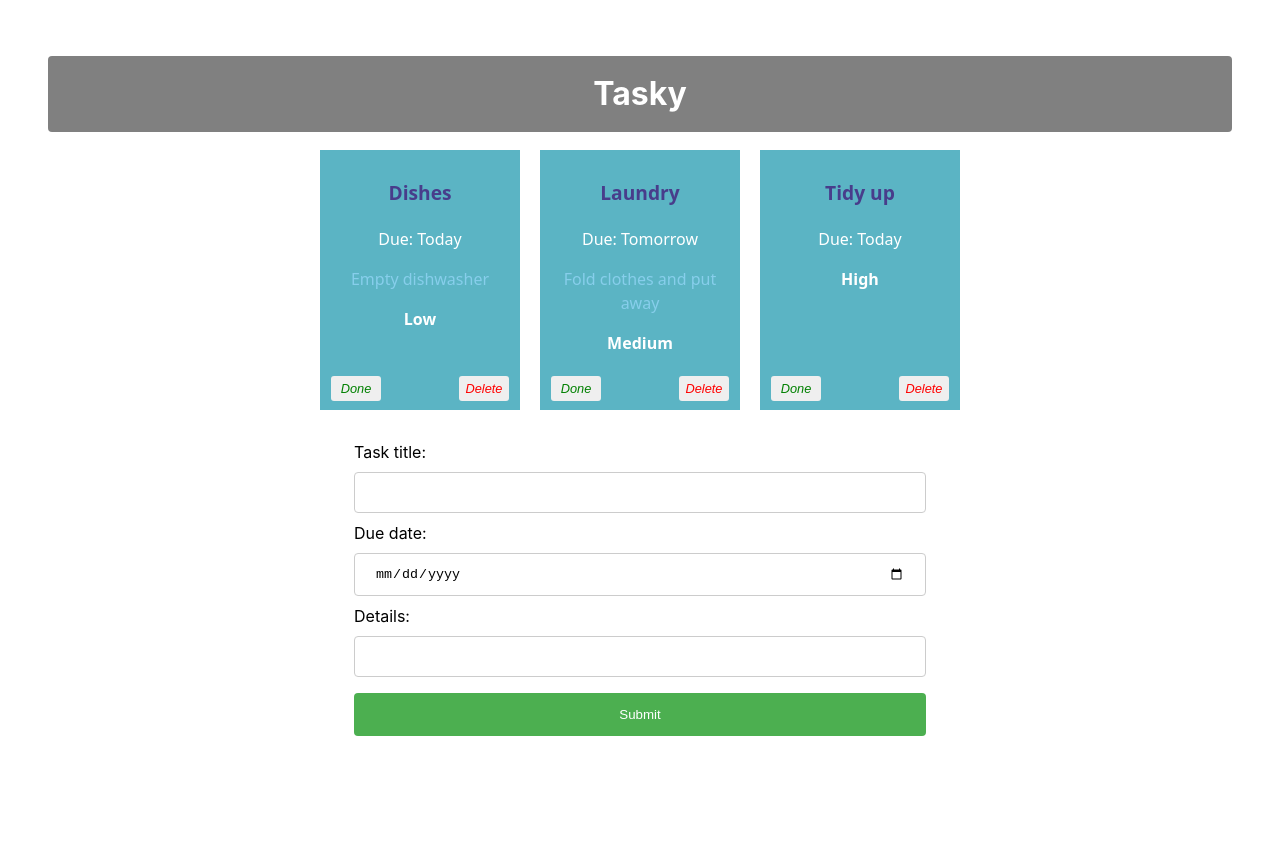
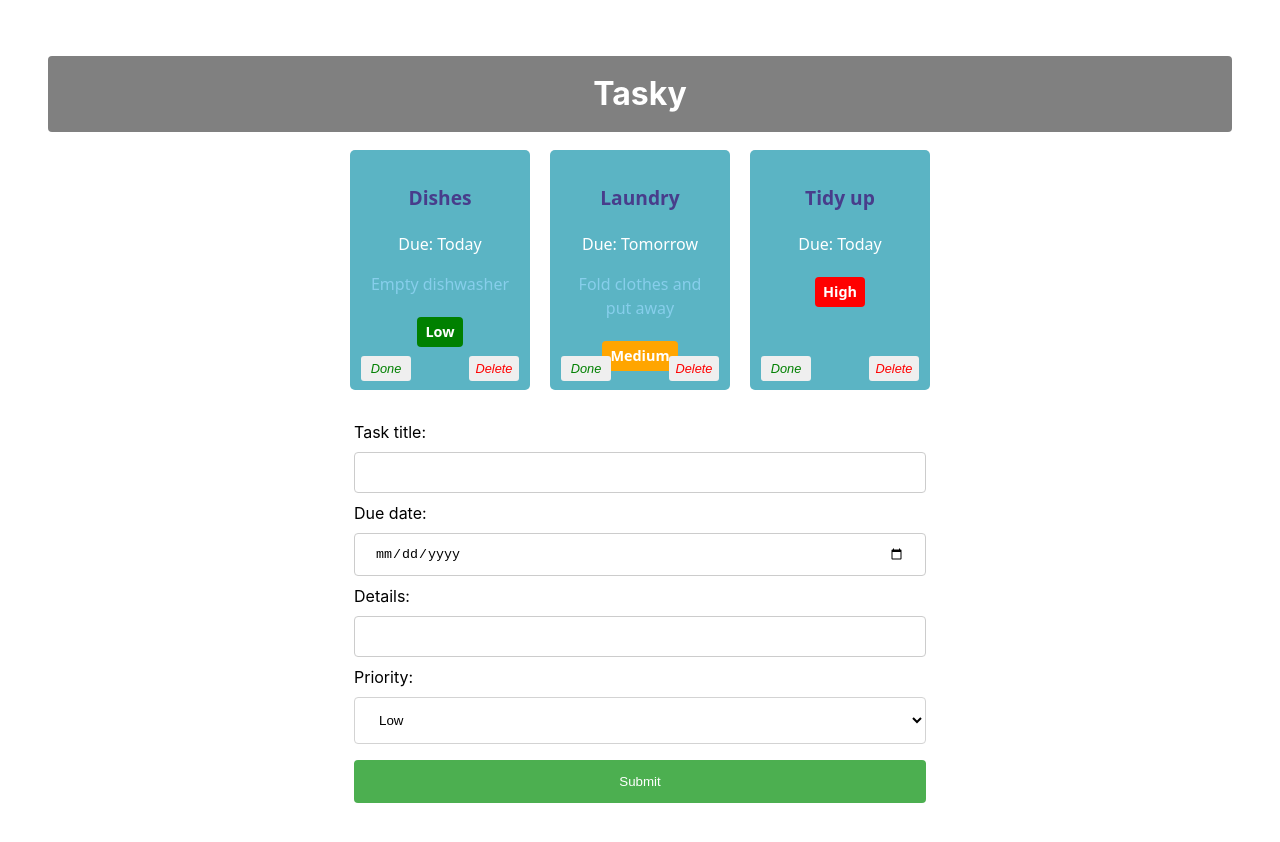
Before and after one commit to GraceRyan05/react-basics-labs, a React (Vite) app in the folder tasky/: page / in a window 1280 px wide. Shown: the top 842 px of the page. Before the commit the page ends 812 px from the top, so only its background shows below. Built offline with nearby package versions, Linux system fonts and the light colour scheme.

Commit message:
Tasky Lab 2b - Exercises done

```diff
--- a/tasky/src/App.css
+++ b/tasky/src/App.css
@@ -33,6 +33,7 @@ div {
   color: skyblue;
 }
 
+
 .card {
   display: inline-block;
   vertical-align: top;
@@ -43,8 +44,20 @@ div {
   width: 180px;
   height: 240px;
   margin: 10px;
-  padding: 10px;
+  padding: 15px;
   position: relative;
+  border-radius: 5px;
+  box-sizing: border-box;
+}
+
+.priorityLabel {
+  color: white;
+  display: inline-block;
+  padding: 4px 8px;
+  border-radius: 4px;
+  font-weight: bold;
+  margin: 5px 0;
+  font-size: 0.9em;
 }
 
 button {
@@ -92,6 +105,17 @@ input[type=submit] {
   cursor: pointer;
 }
 
+select[name="priority"]{
+  width: 100%;
+  background-color: white;
+  color: black;
+  padding: 14px 20px;
+  margin: 8px 0;
+  border-color: lightgrey;
+  border-radius: 4px;
+  cursor: pointer;
+}
+
 input[type=submit]:hover {
   background-color: #45a049;
 }
--- a/tasky/src/App.jsx
+++ b/tasky/src/App.jsx
@@ -15,7 +15,8 @@ function App() {
   const [ formState, setFormState ] = useState({
     title: "",
     description: "",
-    deadline: ""
+    deadline: "",
+    priority: "Low"
   });
 
   const doneHandler = (taskIndex) => {
@@ -43,6 +44,9 @@ function App() {
       case "deadline":
           form.deadline = event.target.value;
           break;
+      case "priority":
+        form.priority = event.target.value;
+        break;
       default:
           form = formState;
     }
@@ -72,7 +76,7 @@ function App() {
       title={task.title}
       description={task.description}
       deadline={task.deadline}
-      priority={ task.priority}
+      priority={task.priority}
       key={task.id}
       done={task.done}
       markDone={() => doneHandler(index)}
--- a/tasky/src/components/Form.jsx
+++ b/tasky/src/components/Form.jsx
@@ -19,7 +19,20 @@ const AddTaskForm = (props) => {
             Details:
             <input type="text" name="description" onChange={(event) => props.change(event)} />
         </label>
+
+        <label>
+            Priority:
+        <select name="priority" onChange={(event) => props.change(event)}>
+            <option value="Low">Low</option>
+            <option value="Medium">Medium</option>
+            <option value="High">High</option>
+        </select>
+        </label>
+
         <input type="submit" value="Submit" onChange={(event) => props.change(event)} />
+
+
+
         </form>
     </div>
   )
--- a/tasky/src/components/Task.jsx
+++ b/tasky/src/components/Task.jsx
@@ -1,13 +1,16 @@
 import React from 'react';
 
 const Task = (props) => {
+const priorityColor = props.priority === "High" ? "red"
+                    : props.priority === "Medium" ? "orange"
+                    : "green";
 
        return (
         <div className="card" style={{backgroundColor: props.done ? 'lightgrey' : '#5bb4c4'}}>
             <p className="title">{props.title}</p>
             <p>Due: {props.deadline}</p>
             <p className="description">{props.description}</p>
-            <p><b>{props.priority}</b></p>
+            <p className="priorityLabel" style={{backgroundColor: priorityColor}}><b>{props.priority}</b></p>
             <button onClick={props.markDone} className='doneButton'>Done</button>
             <button className='deleteButton' onClick={props.deleteTask}>Delete</button>
         </div>
```
